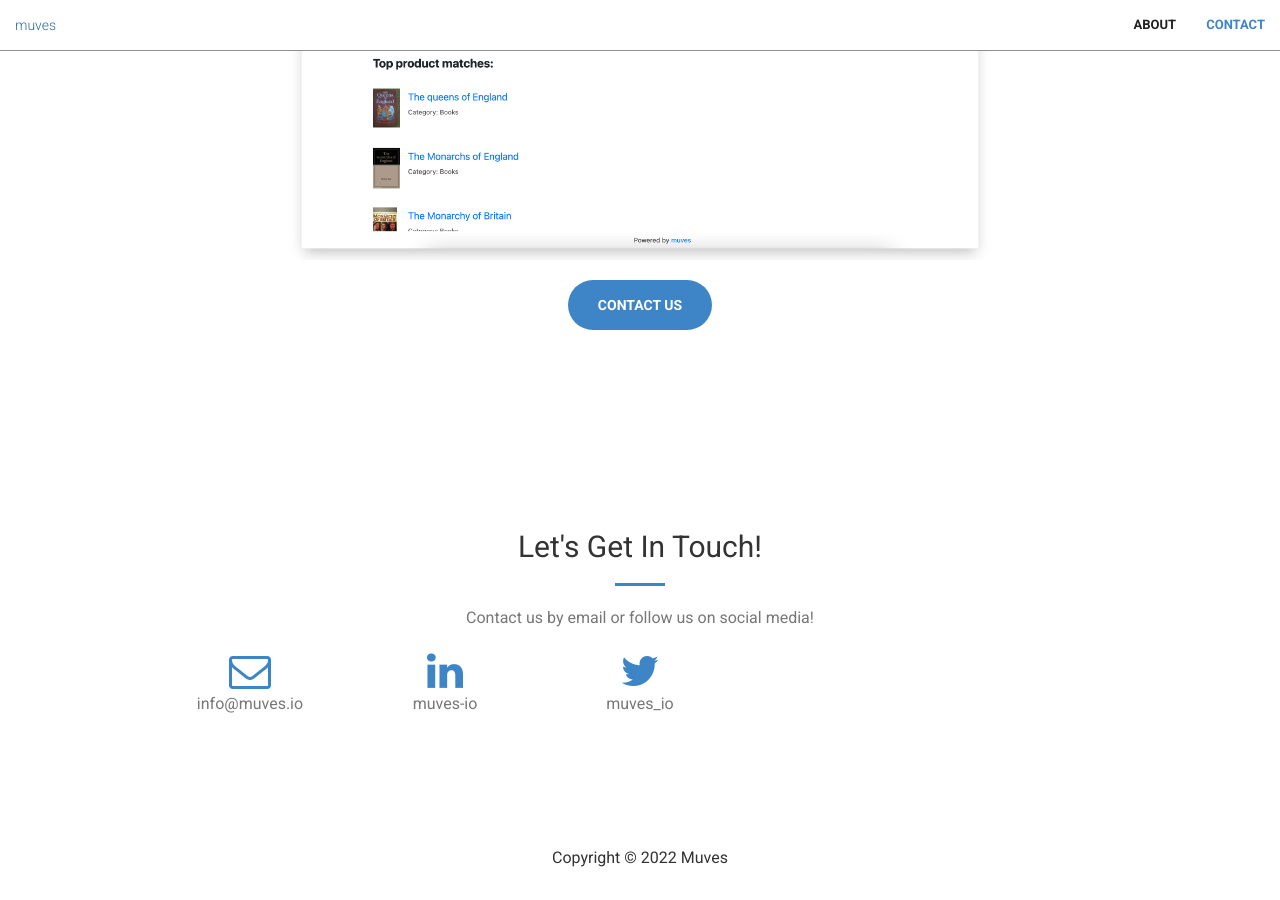
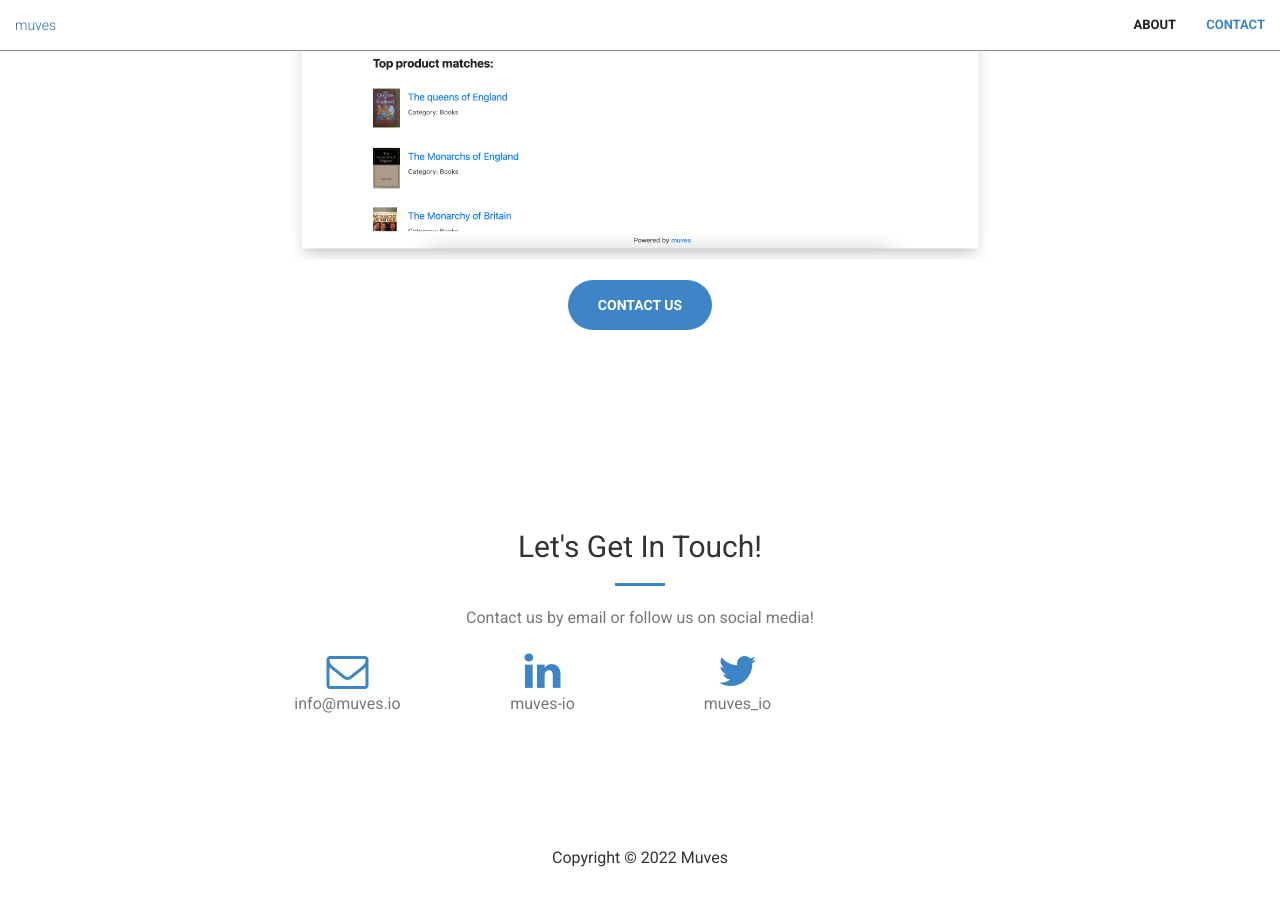
Before and after one commit to muvesio/muves.io, a Jekyll site: the page built from index.html, in a window 1280 px wide and 900 px high, scrolled down 1252 px. Built offline with Jekyll 4.4.1, drawn with Linux system fonts in a browser that asks for light colours.

Commit message:
updated contacts

```diff
--- a/_includes/contact.html
+++ b/_includes/contact.html
@@ -10,7 +10,7 @@
     </div>
     <div class="container">
         <div class="row">
-            <div class="col-lg-2 col-md-6 col-md-offset-1 text-center">
+            <div class="col-lg-2 col-md-6 col-lg-offset-2 text-center">
                 <a href="mailto:{{ site.email }}">
                 <i class="fa fa-envelope-o fa-3x wow bounceIn text-primary" data-wow-delay=".1s"></i>
                  <p class="text-muted">{{ site.email }}</p>
```
